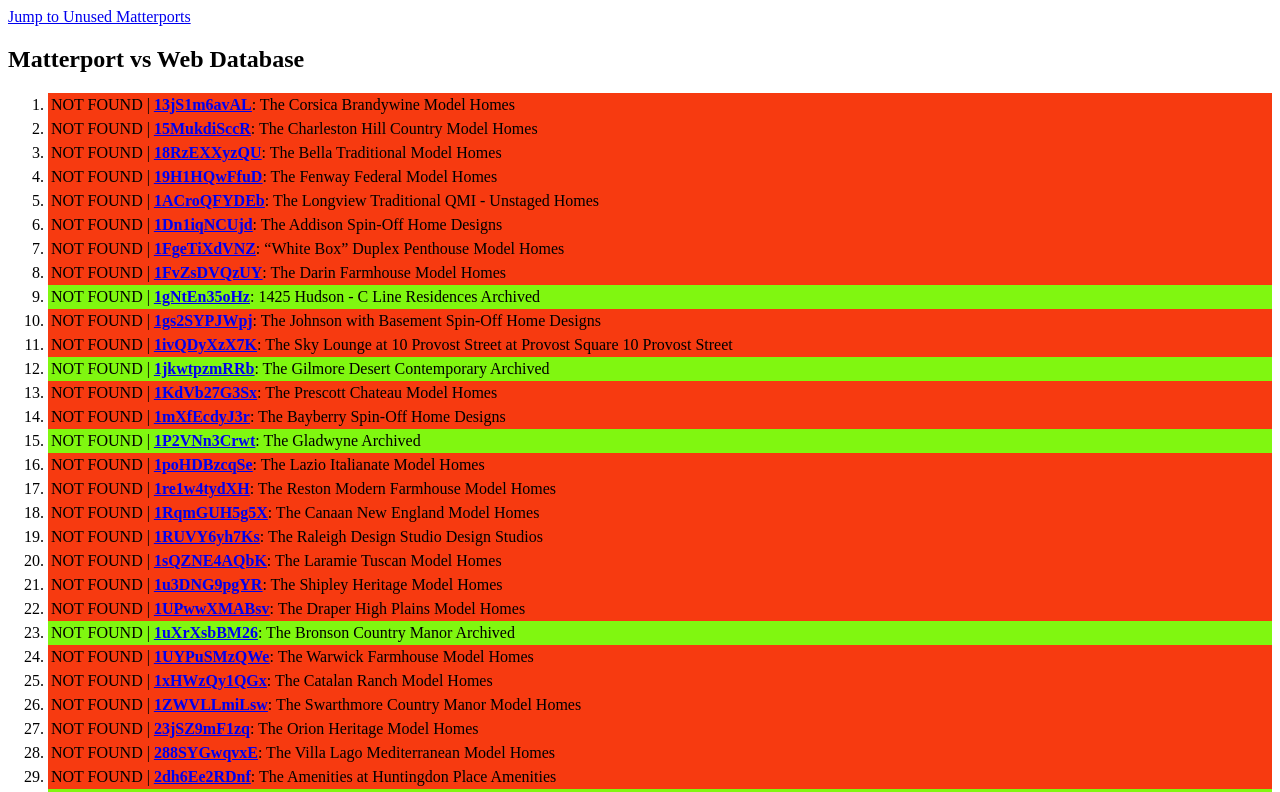
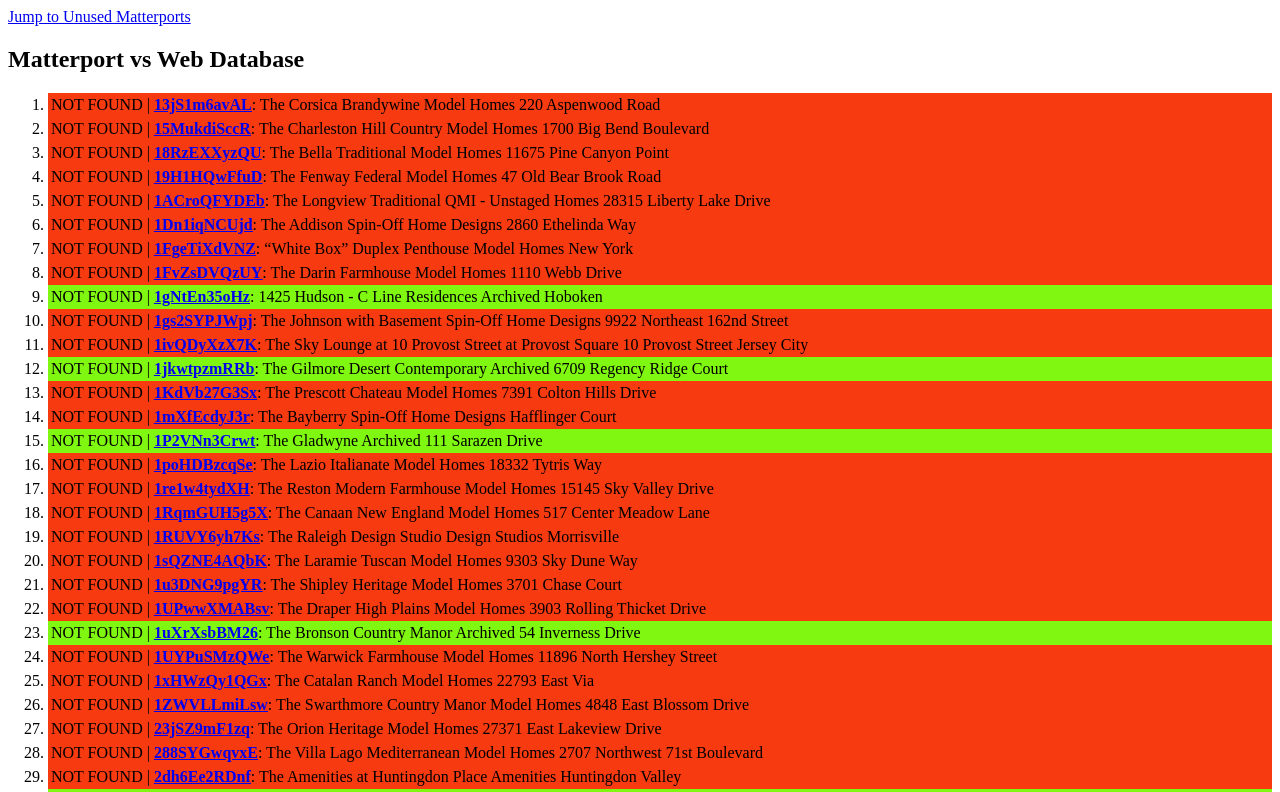
Before and after one commit to tollbros/matterport-dashboard, a Next.js app: page / in a window 1280 px wide. Shown: the top 792 px of the page. Built offline with nearby package versions, Linux system fonts and the light colour scheme; no server answers.

Commit message:
adding address

```diff
--- a/src/app/page.js
+++ b/src/app/page.js
@@ -102,7 +102,7 @@
 
               return (
                 <li key={index} className={`${!live ? styles.inActive : ""}  ${isArchived ? styles.isArchived : ""} ${(isArchived && !live) ? styles.archivedAndNotLive : ""}`}>
-                  <p>{live ? "FOUND" : "NOT FOUND"} | <span><Link target="_blank" href={mLink}>{mLinkID}</Link></span>: {removeQuotes(matterport[0])} {removeQuotes(matterport[2])}</p>
+                  <p>{live ? "FOUND" : "NOT FOUND"} | <span><Link target="_blank" href={mLink}>{mLinkID}</Link></span>: {removeQuotes(matterport[0])} {removeQuotes(matterport[2])} {removeQuotes(matterport[7])}</p>
                 </li>
               )
             })}
@@ -123,7 +123,7 @@
               if (!live){
                 return (
                   <li key={index} className={`${!live ? styles.inActive : ""} ${isArchived ? styles.isArchived : ""} ${(isArchived && !live) ? styles.archivedAndNotLive : ""}`} >
-                    <p>{live ? "FOUND" : "NOT FOUND"} | <span><Link target="_blank" href={mLink}>{mLinkID}</Link></span>: {removeQuotes(matterport[0])} {removeQuotes(matterport[2])}</p>
+                    <p>{live ? "FOUND" : "NOT FOUND"} | <span><Link target="_blank" href={mLink}>{mLinkID}</Link></span>: {removeQuotes(matterport[0])} {removeQuotes(matterport[2])} {removeQuotes(matterport[7])}</p>
                   </li>
                 )
               }
```
